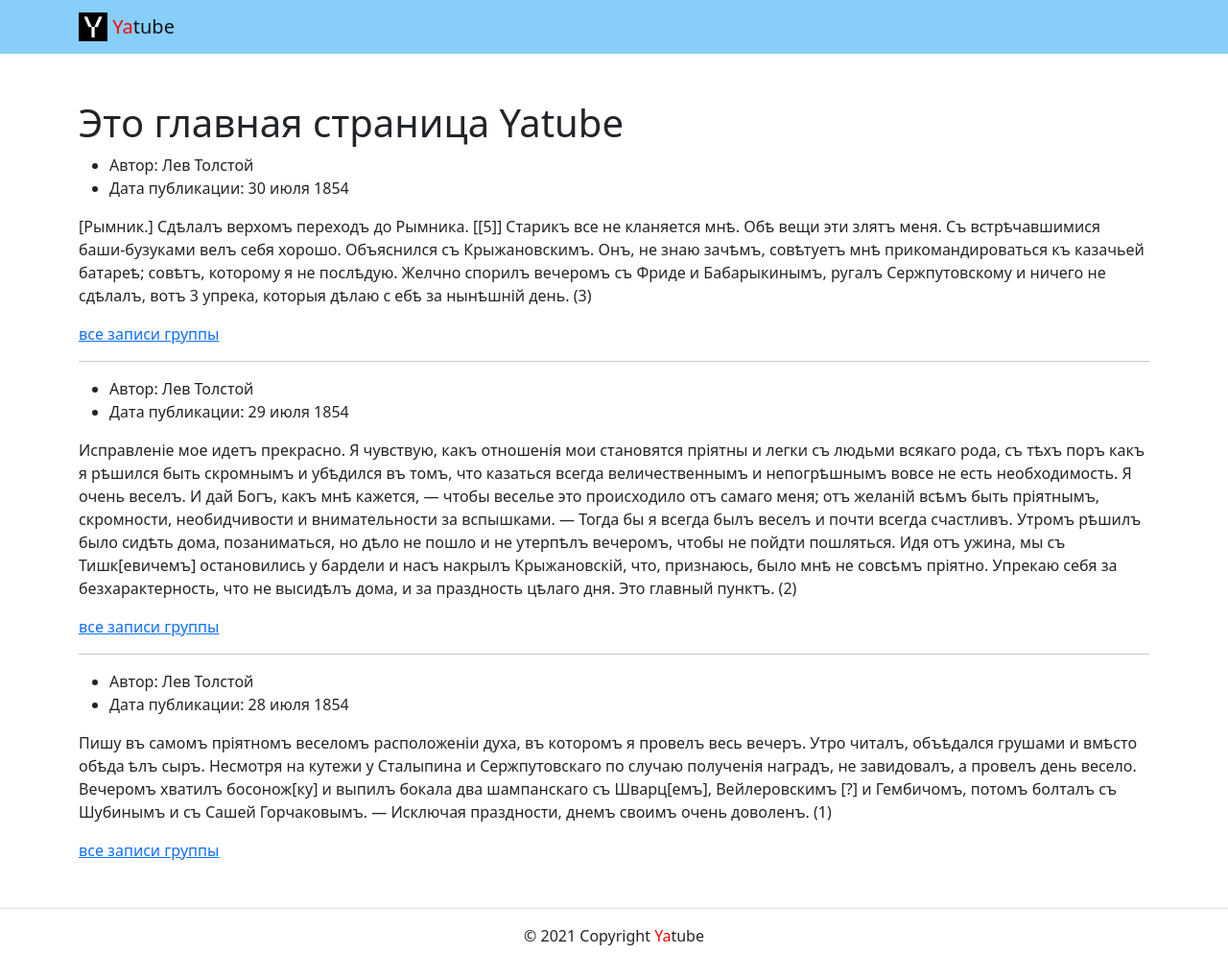
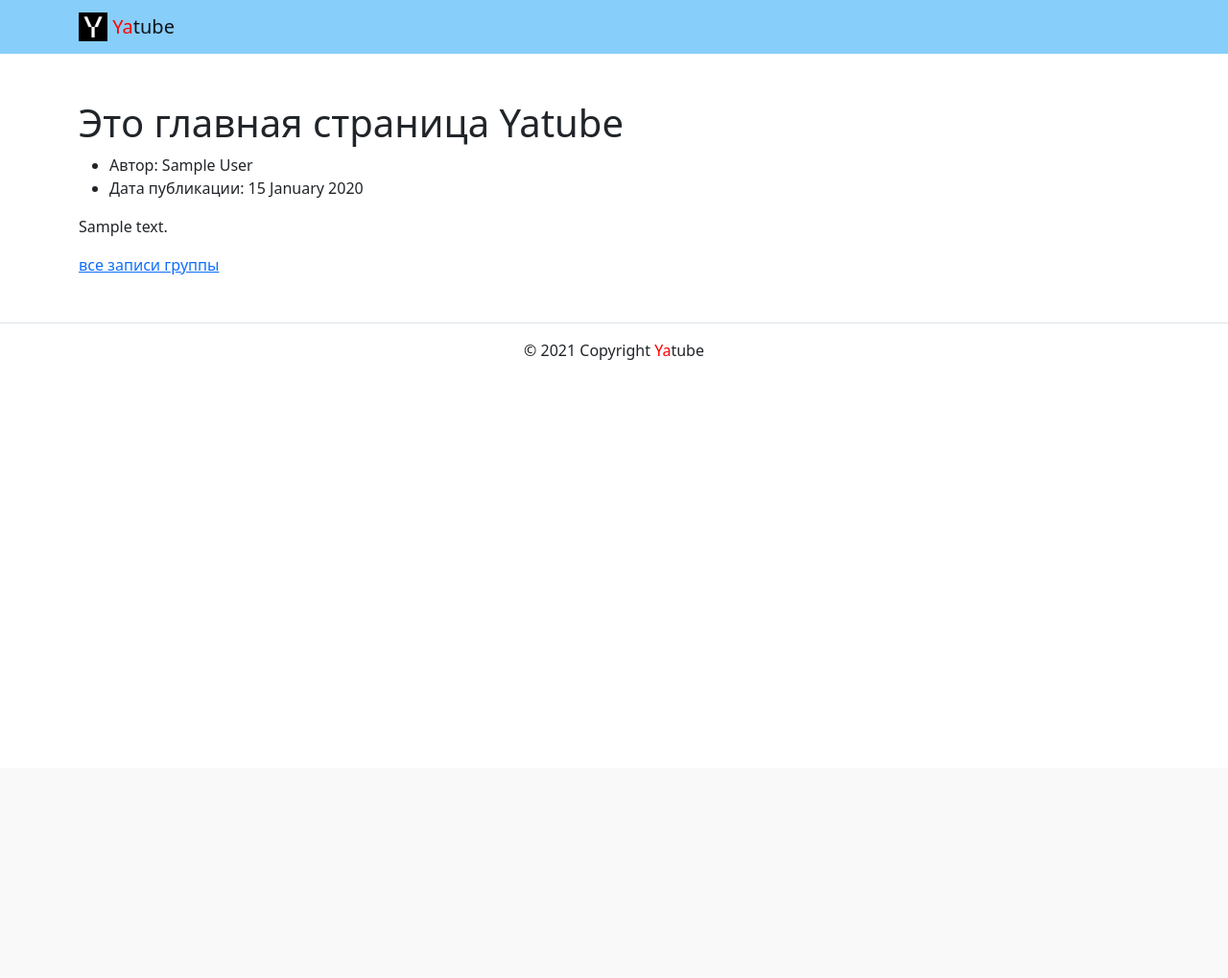
Before and after one commit to TimurMahmudov/yatube_project, a Django app: page / in a window 1280 px wide. Shown: the whole page at 96% size. After the commit the page ends 375 px from the top, so only its background shows below. Run offline with Django 3.2, Linux system fonts and the light colour scheme; tables that the repository leaves empty hold one stand-in row (values such as "Sample post").

Commit message:
Вывод инфо из базы данных

```diff
--- a/yatube/templates/posts/index.html
+++ b/yatube/templates/posts/index.html
@@ -8,68 +8,21 @@
   <div class="container py-5">
     <h1>{{ text }}</h1>
     <article>
+      {% for post in posts %}
         <ul>
           <li>
-          Автор: Лев Толстой
+            Автор: {{ post.author.get_full_name }}
           </li>
           <li>
-          Дата публикации: 30 июля 1854
+            Дата публикации: {{ post.pub_date|date:"d E Y" }}
           </li>
         </ul>
         <p>
-        [Рымник.] Сдѣлалъ верхомъ переходъ до Рымника. [[5]] Старикъ все не кланяется мнѣ.
-        Обѣ вещи эти злятъ меня. Съ встрѣчавшимися баши-бузуками велъ себя хорошо.
-        Объяснился съ Крыжановскимъ. Онъ, не знаю зачѣмъ, совѣтуетъ мнѣ прикомандироваться
-        къ казачьей батареѣ; совѣтъ, которому я не послѣдую. Желчно спорилъ вечеромъ съ Фриде
-        и Бабарыкинымъ, ругалъ Сержпутовскому и ничего не сдѣлалъ, вотъ 3 упрека, которыя дѣлаю с
-        ебѣ за нынѣшній день. (3)
+          {{ post.text }}
         </p>
         <a href="{% url 'posts_list:group_posts' %}">все записи группы</a>
+        {% if not forloop.last %}<hr>{% endif %}
+      {% endfor %}
     </article>
-    <hr>
-    <article>
-      <ul>
-        <li>
-          Автор: Лев Толстой
-        </li>
-        <li>
-          Дата публикации: 29 июля 1854
-        </li>
-      </ul>
-      <p>
-        Исправленіе мое идетъ прекрасно. Я чувствую, какъ отношенія мои становятся пріятны и легки
-        съ людьми всякаго рода, съ тѣхъ поръ какъ я рѣшился быть скромнымъ и убѣдился въ томъ,
-        что казаться всегда величественнымъ и непогрѣшнымъ вовсе не есть необходимость. Я очень
-        веселъ. И дай Богъ, какъ мнѣ кажется, — чтобы веселье это происходило отъ самаго меня;
-        отъ желаній всѣмъ быть пріятнымъ, скромности, необидчивости и внимательности за вспышками.
-        — Тогда бы я всегда былъ веселъ и почти всегда счастливъ.
-        Утромъ рѣшилъ было сидѣть дома, позаниматься, но дѣло не пошло и не утерпѣлъ вечеромъ,
-        чтобы не пойдти пошляться. Идя отъ ужина, мы съ Тишк[евичемъ] остановились у бардели и насъ
-        накрылъ Крыжановскій, что, признаюсь, было мнѣ не совсѣмъ пріятно. Упрекаю себя за
-        безхарактерность, что не высидѣлъ дома, и зa праздность цѣлаго дня. Это главный пунктъ. (2)
-      </p>
-      <a href="{% url 'posts_list:group_posts' %}">все записи группы</a>
-    </article>
-    <hr>
-    <article>
-      <ul>
-        <li>
-          Автор: Лев Толстой
-        </li>
-        <li>
-          Дата публикации: 28 июля 1854
-        </li>
-      </ul>
-      <p>
-        Пишу въ самомъ пріятномъ веселомъ расположеніи духа, въ которомъ я провелъ весь вечеръ.
-        Утро читалъ, объѣдался грушами и вмѣсто обѣда ѣлъ сыръ. Несмотря на кутежи у Сталыпина и
-        Сержпутовскаго по случаю полученія наградъ, не завидовалъ, а провелъ день весело. Вечеромъ
-        хватилъ босонож[ку] и выпилъ бокала два шампанскаго съ Шварц[емъ], Вейлеровскимъ [?] и
-        Гембичомъ, потомъ болталъ съ Шубинымъ и съ Сашей Горчаковымъ. — Исключая праздности,
-        днемъ своимъ очень доволенъ. (1)
-      </p>
-      <a href="{% url 'posts_list:group_posts' %}">все записи группы</a>
-    </article>
-    <!-- под последним постом нет линии -->
   </div>
   {% endblock %}
```
Lines whose indentation alone changed are shown as unchanged.
